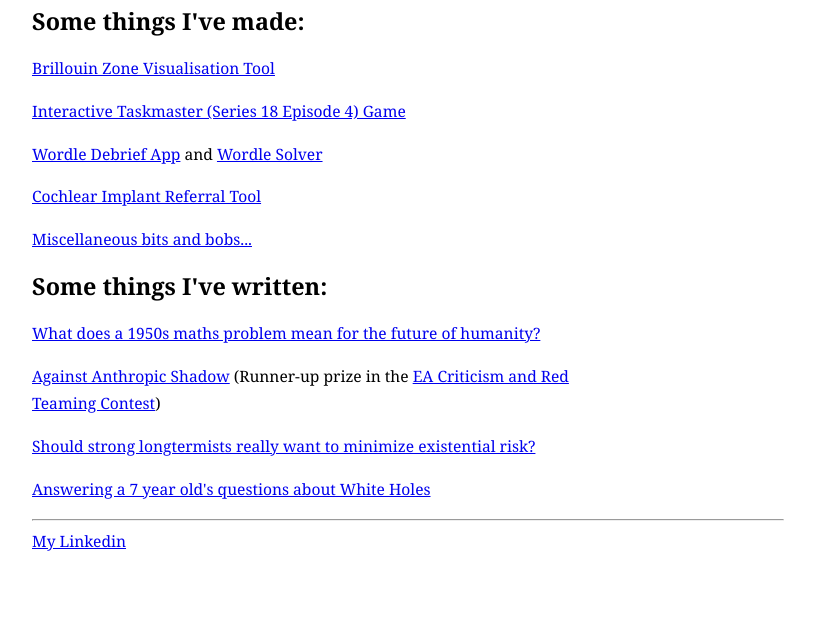
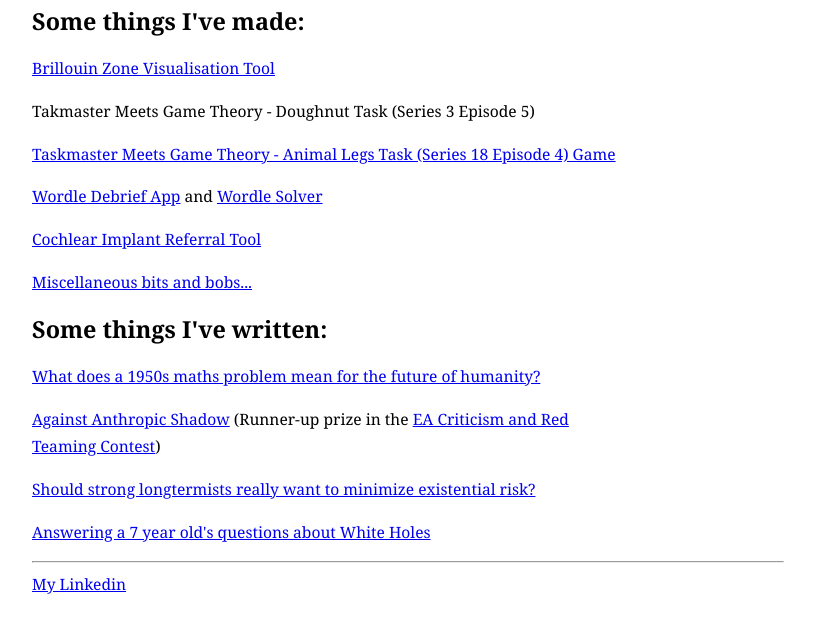
Before and after one commit to tobycrisford/tobycrisford.github.io, a plain HTML site: page index.html in a window 1280 px wide. Shown: the whole page, without its empty margins (232-1047 px from the left). Drawn offline with Linux system fonts and the light colour scheme.

Commit message:
Adding new taskmaster game

```diff
--- a/index.html
+++ b/index.html
@@ -6,7 +6,8 @@
     <body>
         <h2>Some things I've made:</h2>
         <p><a href="https://tobycrisford.github.io/bravais-lattice-fermi-surfaces">Brillouin Zone Visualisation Tool</a></p>
-        <p><a href="https://tobycrisford.github.io/taskmaster_leg_challenge">Interactive Taskmaster (Series 18 Episode 4) Game</a></p>
+        <p><a hred="https://tobycrisford.github.io/taskmaster-donut-challenge">Takmaster Meets Game Theory - Doughnut Task (Series 3 Episode 5)</a></p>
+        <p><a href="https://tobycrisford.github.io/taskmaster_leg_challenge">Taskmaster Meets Game Theory - Animal Legs Task (Series 18 Episode 4) Game</a></p>
         <p><a href="https://share.streamlit.io/tobycrisford/wordle_solver/main/wordle_debrief_app.py">Wordle Debrief App</a> and <a href="https://github.com/tobycrisford/wordle_solver">Wordle Solver</a></p>
         <p><a href="https://tobycrisford.github.io/ci_referral_tool">Cochlear Implant Referral Tool</a></p>
         <p><a href="https://github.com/tobycrisford?tab=repositories">Miscellaneous bits and bobs...</a></p>
```
